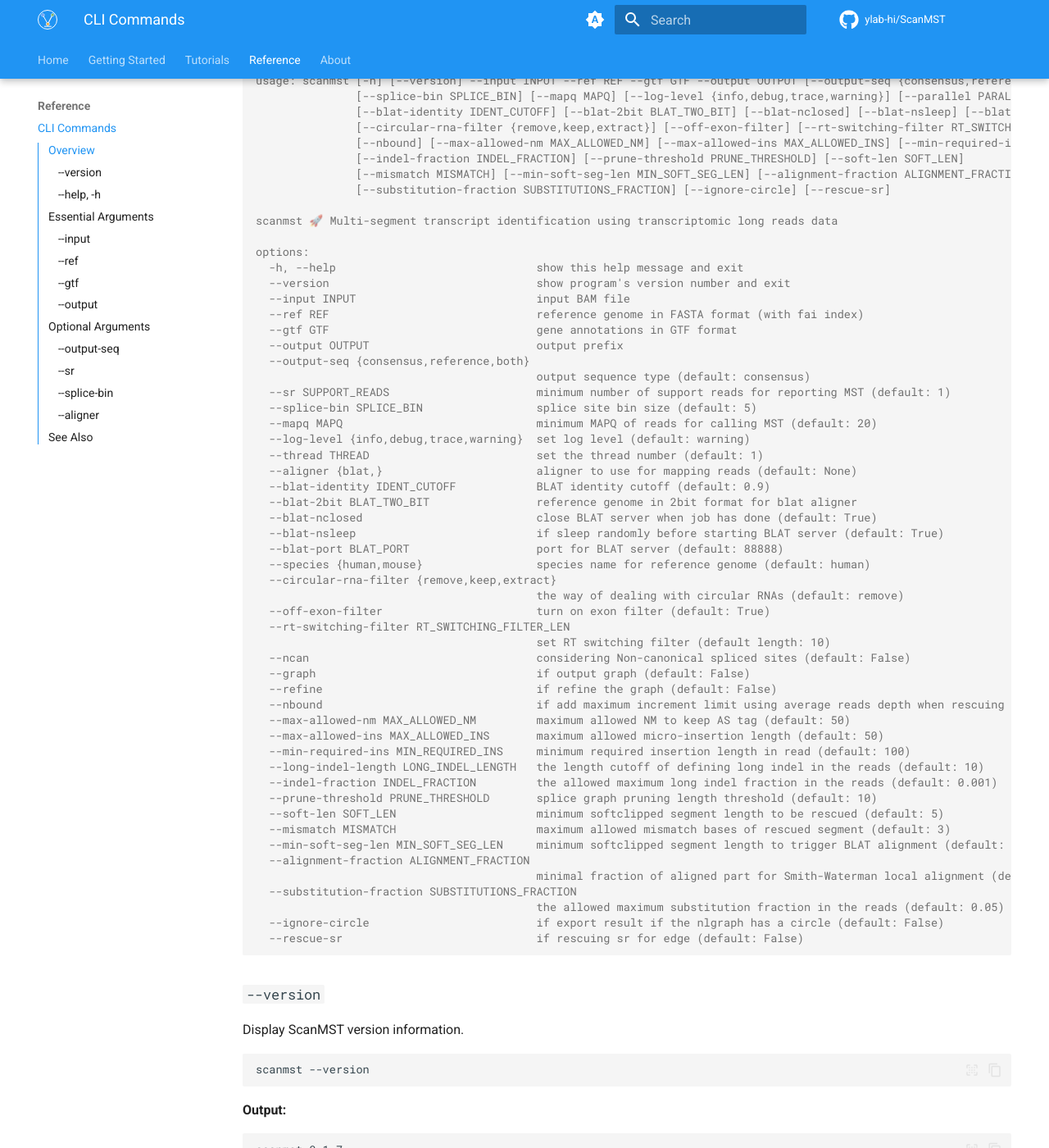
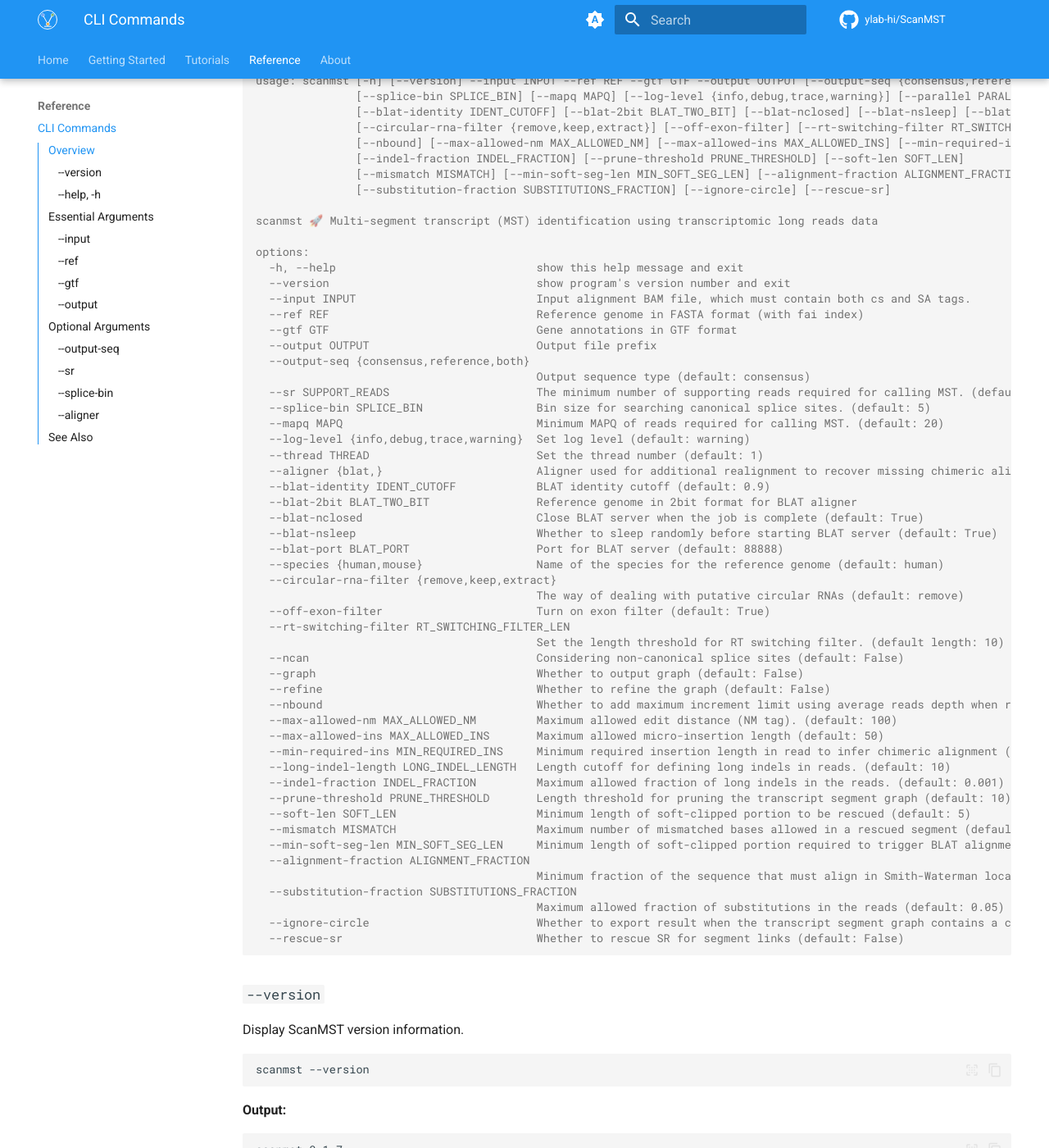
Before and after one commit to ylab-hi/ScanMST, an MkDocs documentation site: the page built from docs/reference/cli.md, in a window 1280 px wide and 1400 px high, scrolled down 378 px. Shown: the whole window at 82% size. Built offline with MkDocs 1.6.1 and Material for MkDocs 9.7.7, drawn with Linux system fonts in a browser that asks for light colours; comment, search, counter and statistics services are not loaded.

````diff
--- a/docs/reference/cli.md
+++ b/docs/reference/cli.md
@@ -18,53 +18,53 @@ usage: scanmst [-h] [--version] --input INPUT --ref REF --gtf GTF --output OUTPU
                [--mismatch MISMATCH] [--min-soft-seg-len MIN_SOFT_SEG_LEN] [--alignment-fraction ALIGNMENT_FRACTION]
                [--substitution-fraction SUBSTITUTIONS_FRACTION] [--ignore-circle] [--rescue-sr]
 
-scanmst 🚀 Multi-segment transcript identification using transcriptomic long reads data
+scanmst 🚀 Multi-segment transcript (MST) identification using transcriptomic long reads data
 
 options:
   -h, --help                              show this help message and exit
   --version                               show program's version number and exit
-  --input INPUT                           input BAM file
-  --ref REF                               reference genome in FASTA format (with fai index)
-  --gtf GTF                               gene annotations in GTF format
-  --output OUTPUT                         output prefix
+  --input INPUT                           Input alignment BAM file, which must contain both cs and SA tags.
+  --ref REF                               Reference genome in FASTA format (with fai index)
+  --gtf GTF                               Gene annotations in GTF format
+  --output OUTPUT                         Output file prefix
   --output-seq {consensus,reference,both}
-                                          output sequence type (default: consensus)
-  --sr SUPPORT_READS                      minimum number of support reads for reporting MST (default: 1)
-  --splice-bin SPLICE_BIN                 splice site bin size (default: 5)
-  --mapq MAPQ                             minimum MAPQ of reads for calling MST (default: 20)
-  --log-level {info,debug,trace,warning}  set log level (default: warning)
-  --thread THREAD                         set the thread number (default: 1)
-  --aligner {blat,}                       aligner to use for mapping reads (default: None)
+                                          Output sequence type (default: consensus)
+  --sr SUPPORT_READS                      The minimum number of supporting reads required for calling MST. (default: 1)
+  --splice-bin SPLICE_BIN                 Bin size for searching canonical splice sites. (default: 5)
+  --mapq MAPQ                             Minimum MAPQ of reads required for calling MST. (default: 20)
+  --log-level {info,debug,trace,warning}  Set log level (default: warning)
+  --thread THREAD                         Set the thread number (default: 1)
+  --aligner {blat,}                       Aligner used for additional realignment to recover missing chimeric alignments. (default: None)
   --blat-identity IDENT_CUTOFF            BLAT identity cutoff (default: 0.9)
-  --blat-2bit BLAT_TWO_BIT                reference genome in 2bit format for blat aligner
-  --blat-nclosed                          close BLAT server when job has done (default: True)
-  --blat-nsleep                           if sleep randomly before starting BLAT server (default: True)
-  --blat-port BLAT_PORT                   port for BLAT server (default: 88888)
-  --species {human,mouse}                 species name for reference genome (default: human)
+  --blat-2bit BLAT_TWO_BIT                Reference genome in 2bit format for BLAT aligner
+  --blat-nclosed                          Close BLAT server when the job is complete (default: True)
+  --blat-nsleep                           Whether to sleep randomly before starting BLAT server (default: True)
+  --blat-port BLAT_PORT                   Port for BLAT server (default: 88888)
+  --species {human,mouse}                 Name of the species for the reference genome (default: human)
   --circular-rna-filter {remove,keep,extract}
-                                          the way of dealing with circular RNAs (default: remove)
-  --off-exon-filter                       turn on exon filter (default: True)
+                                          The way of dealing with putative circular RNAs (default: remove)
+  --off-exon-filter                       Turn on exon filter (default: True)
   --rt-switching-filter RT_SWITCHING_FILTER_LEN
-                                          set RT switching filter (default length: 10)
-  --ncan                                  considering Non-canonical spliced sites (default: False)
-  --graph                                 if output graph (default: False)
-  --refine                                if refine the graph (default: False)
-  --nbound                                if add maximum increment limit using average reads depth when rescuing sr (default: True)
-  --max-allowed-nm MAX_ALLOWED_NM         maximum allowed NM to keep AS tag (default: 50)
-  --max-allowed-ins MAX_ALLOWED_INS       maximum allowed micro-insertion length (default: 50)
-  --min-required-ins MIN_REQUIRED_INS     minimum required insertion length in read (default: 100)
-  --long-indel-length LONG_INDEL_LENGTH   the length cutoff of defining long indel in the reads (default: 10)
-  --indel-fraction INDEL_FRACTION         the allowed maximum long indel fraction in the reads (default: 0.001)
-  --prune-threshold PRUNE_THRESHOLD       splice graph pruning length threshold (default: 10)
-  --soft-len SOFT_LEN                     minimum softclipped segment length to be rescued (default: 5)
-  --mismatch MISMATCH                     maximum allowed mismatch bases of rescued segment (default: 3)
-  --min-soft-seg-len MIN_SOFT_SEG_LEN     minimum softclipped segment length to trigger BLAT alignment (default: 200)
+                                          Set the length threshold for RT switching filter. (default length: 10)
+  --ncan                                  Considering non-canonical splice sites (default: False)
+  --graph                                 Whether to output graph (default: False)
+  --refine                                Whether to refine the graph (default: False)
+  --nbound                                Whether to add maximum increment limit using average reads depth when rescuing SR (default: True)
+  --max-allowed-nm MAX_ALLOWED_NM         Maximum allowed edit distance (NM tag). (default: 100)
+  --max-allowed-ins MAX_ALLOWED_INS       Maximum allowed micro-insertion length (default: 50)
+  --min-required-ins MIN_REQUIRED_INS     Minimum required insertion length in read to infer chimeric alignment (default: 100)
+  --long-indel-length LONG_INDEL_LENGTH   Length cutoff for defining long indels in reads. (default: 10)
+  --indel-fraction INDEL_FRACTION         Maximum allowed fraction of long indels in the reads. (default: 0.001)
+  --prune-threshold PRUNE_THRESHOLD       Length threshold for pruning the transcript segment graph (default: 10)
+  --soft-len SOFT_LEN                     Minimum length of soft-clipped portion to be rescued (default: 5)
+  --mismatch MISMATCH                     Maximum number of mismatched bases allowed in a rescued segment (default: 3)
+  --min-soft-seg-len MIN_SOFT_SEG_LEN     Minimum length of soft-clipped portion required to trigger BLAT alignment. (default: 200)
   --alignment-fraction ALIGNMENT_FRACTION
-                                          minimal fraction of aligned part for Smith-Waterman local alignment (default: 0.8)
+                                          Minimum fraction of the sequence that must align in Smith-Waterman local alignment. (default: 0.8)
   --substitution-fraction SUBSTITUTIONS_FRACTION
-                                          the allowed maximum substitution fraction in the reads (default: 0.05)
-  --ignore-circle                         if export result if the nlgraph has a circle (default: False)
-  --rescue-sr                             if rescuing sr for edge (default: False)
+                                          Maximum allowed fraction of substitutions in the reads (default: 0.05)
+  --ignore-circle                         Whether to export result when the transcript segment graph contains a circle (default: False)
+  --rescue-sr                             Whether to rescue SR for segment links (default: False)
 
 ```
 
````
Also changed, not shown: README.md (+38 -38 lines).
